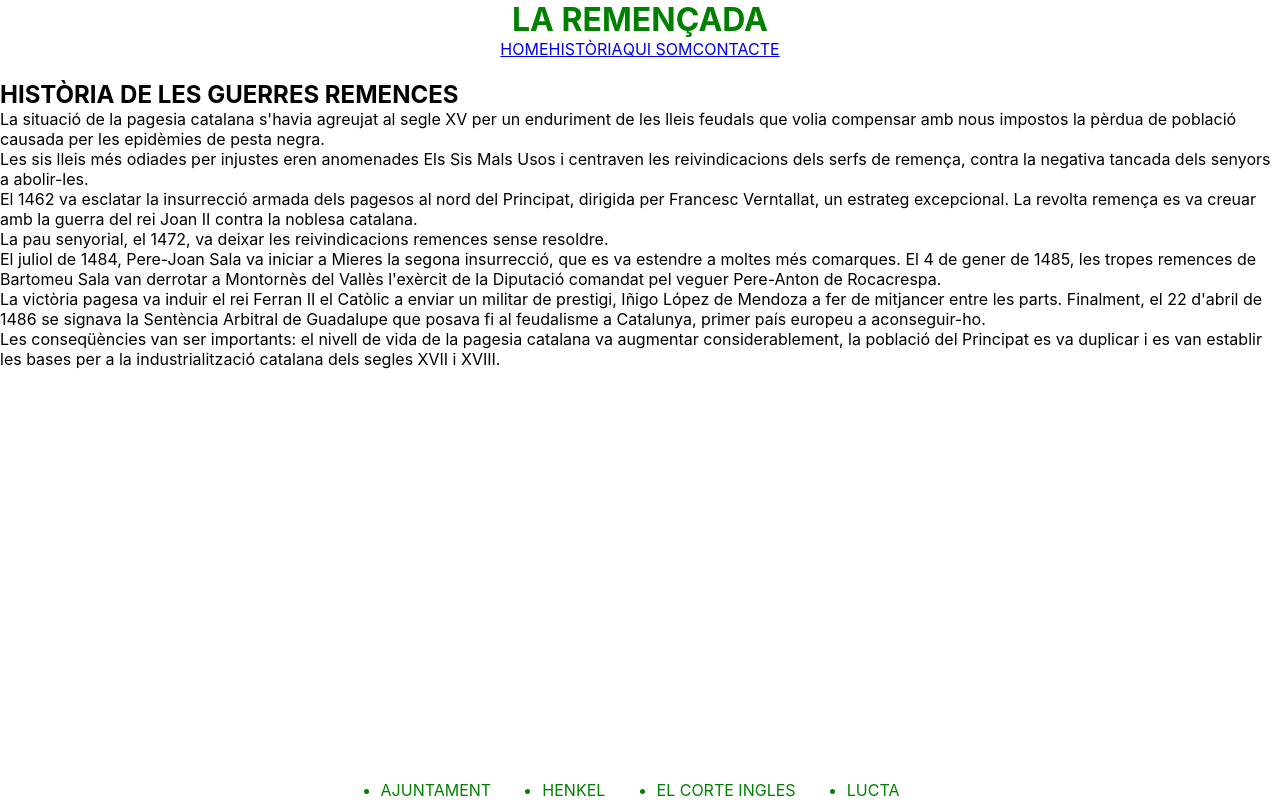
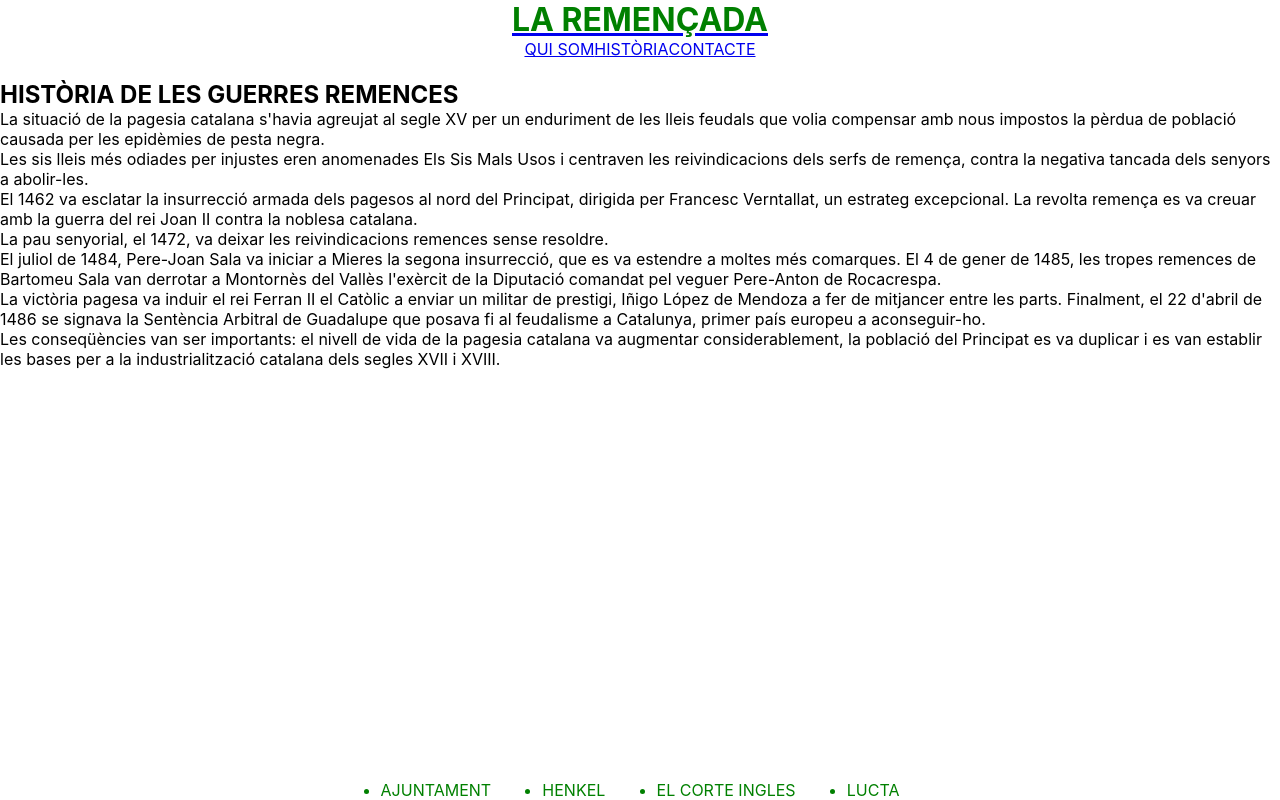
Before and after one commit to ulldecorb/remencada, a React (Create React App) app in the folder remencada/: page /historia in a window 1280 px wide. Built offline with nearby package versions, Linux system fonts and the light colour scheme.

Commit message:
Create routes

```diff
--- a/remencada/src/components/Header/Header.css
+++ b/remencada/src/components/Header/Header.css
@@ -38,4 +38,12 @@
       -ms-flex-align: center;
           align-items: center;
 }
+
+.header__navbar .navbar__link {
+  margin: 0 2vw;
+}
+
+.header__navbar .navbar__link:hover {
+  color: red;
+}
 /*# sourceMappingURL=Header.css.map */
--- a/remencada/src/components/Header/index.jsx
+++ b/remencada/src/components/Header/index.jsx
@@ -5,12 +5,13 @@ import './Header.css';
 export const Header = function Header() {
   return (
     <header className="header">
-      <h1 className="header__title">LA REMENÇADA</h1>
+      <Link to="../">
+        <h1 className="header__title">LA REMENÇADA</h1>
+      </Link>
       <nav className="header__navbar">
-        <Link to="../">HOME</Link>
-        <Link to="../historia">HISTÒRIA</Link>
-        <Link to="../quisom">QUI SOM</Link>
-        <Link to="../map">CONTACTE</Link>
+        <Link classname="navbar__link" to="../quisom">QUI SOM</Link>
+        <Link classname="navbar__link" to="../historia">HISTÒRIA</Link>
+        <Link classname="navbar__link" to="../map">CONTACTE</Link>
       </nav>
     </header>
   );
--- a/remencada/src/components/Home/index.jsx
+++ b/remencada/src/components/Home/index.jsx
@@ -2,7 +2,10 @@ import React from 'react';
 
 export const Home = function Home() {
   return (
-    <h2>HOLA REMENÇA!!!</h2>
+    <div className="home">
+      <h2 className="home__title">HOLA REMENÇA!!!</h2>
+      <iframe className="home__video" width="560" height="315" src="https://www.youtube.com/embed/YX35ioAwFRM" title="YouTube video player" frameBorder="0" allow="accelerometer; autoplay; clipboard-write; encrypted-media; gyroscope; picture-in-picture" allowFullScreen />
+    </div>
   );
 };
 
```
Also changed, not shown: remencada/src/components/Header/Header.scss (+8 -0 lines).
